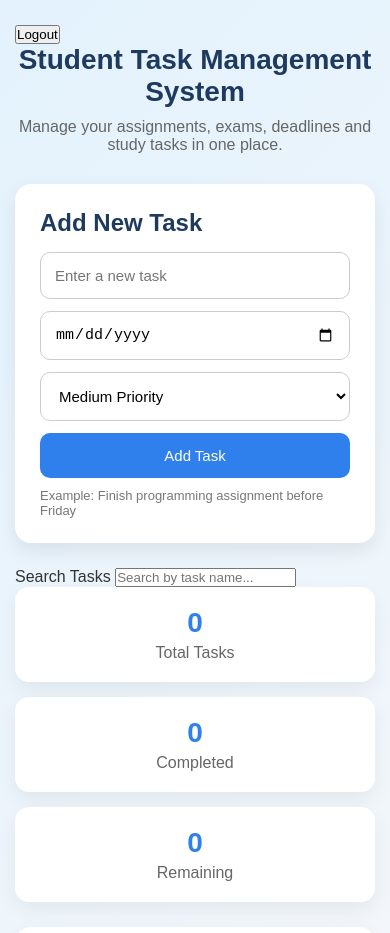
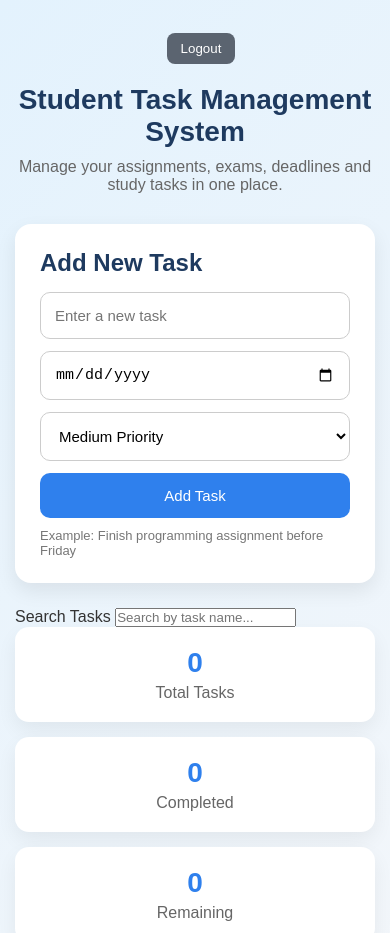
Before and after one commit to wangwnag956/student-management-system, a plain HTML site: page index.html in a window 390 px wide. Shown: the top 933 px of the page. Drawn offline with Linux system fonts and the light colour scheme.

Commit message:
Update style.css

```diff
--- a/style.css
+++ b/style.css
@@ -352,4 +352,26 @@ h1 {
   text-align: center;
   margin-bottom: 0;
 }
+
+
+.user-bar {
+  display: flex;
+  justify-content: center;
+  align-items: center;
+  gap: 12px;
+  margin: 8px 0 20px;
 }
+
+#logoutButton {
+  padding: 8px 14px;
+  border: 0;
+  border-radius: 8px;
+  background: #5b6470;
+  color: #ffffff;
+  cursor: pointer;
+}
+
+#logoutButton:hover {
+  background: #414854;
+}
+}
```
